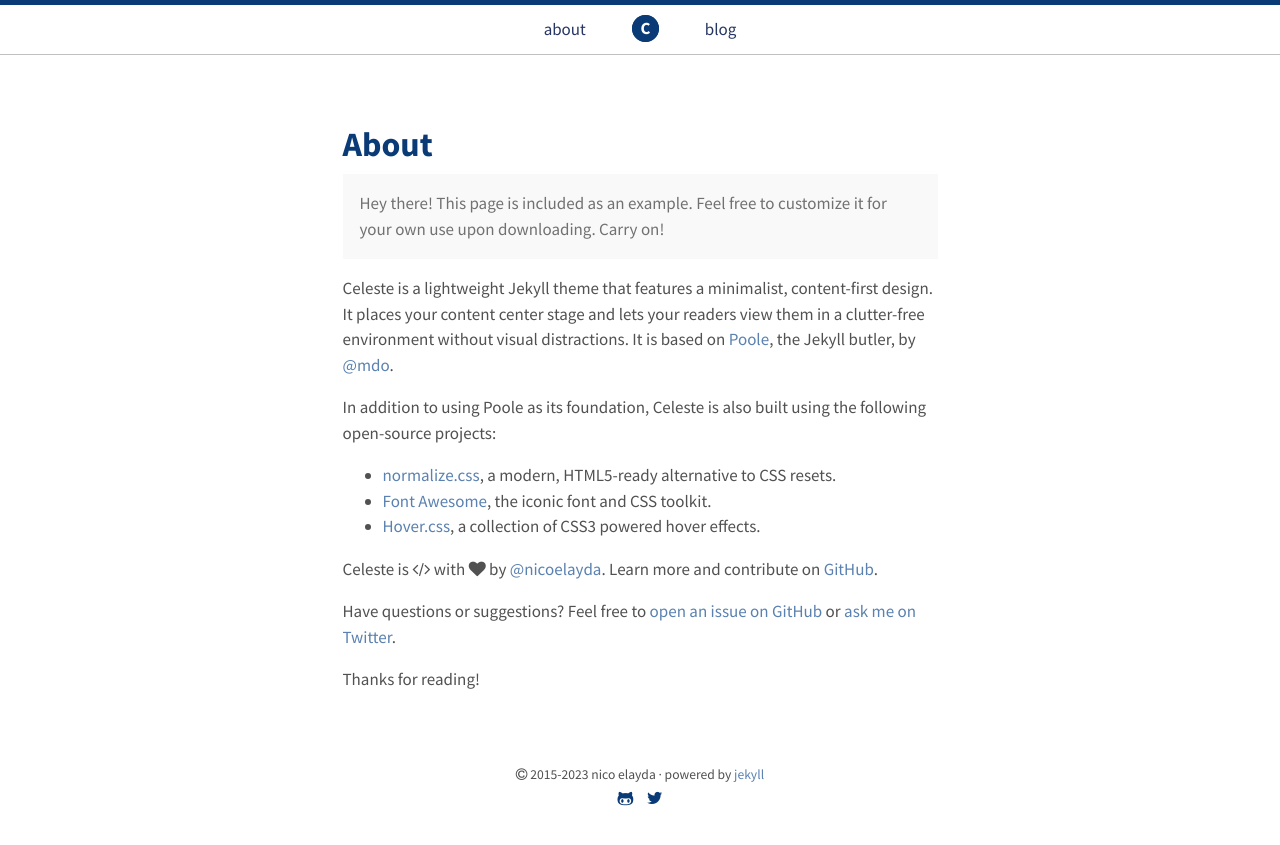
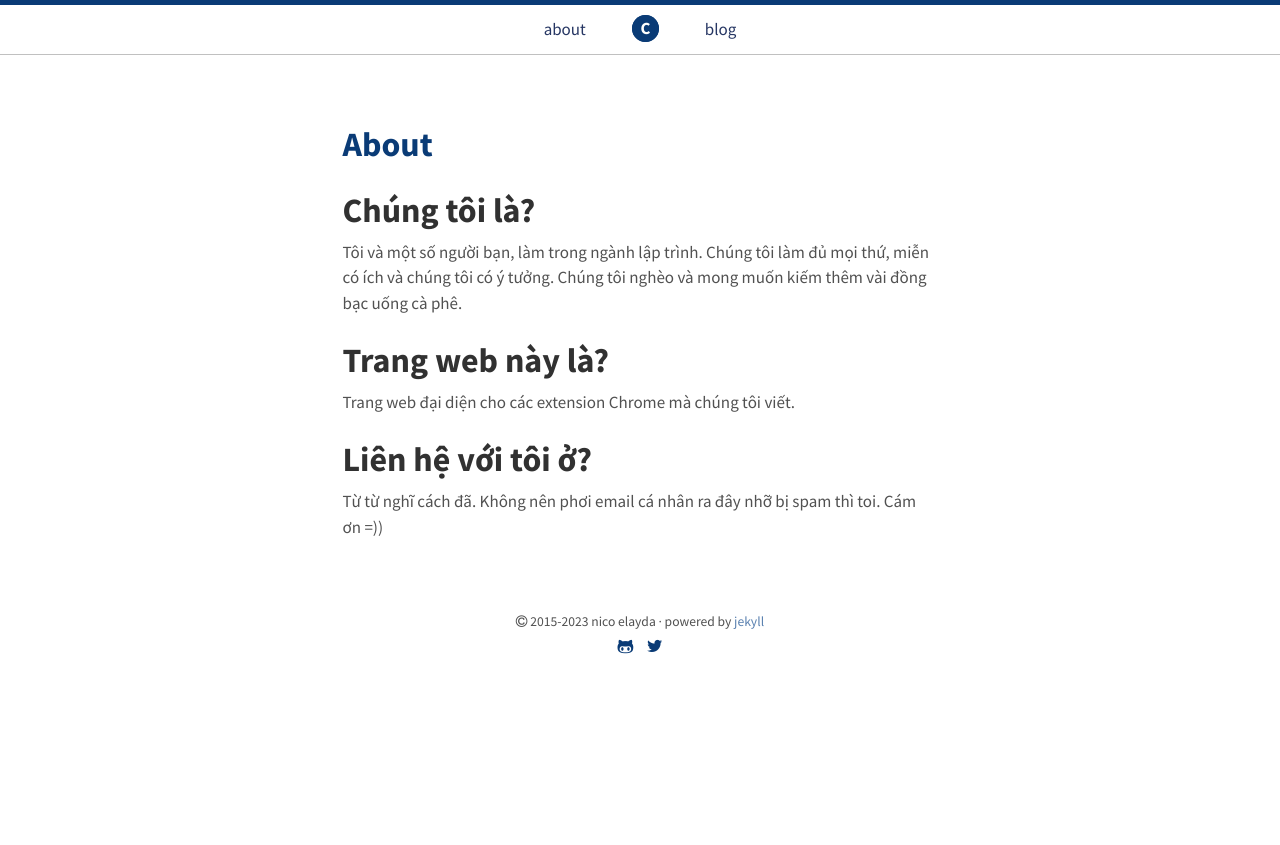
Before and after one commit to thanhtunguet/jira-reporter-docs, a Jekyll site: the page built from about.md, in a window 1280 px wide. Shown: the top 845 px of the page. Built offline with Jekyll 4.4.1, drawn with Linux system fonts in a browser that asks for light colours.

Commit message:
update about

```diff
--- a/about.md
+++ b/about.md
@@ -3,20 +3,16 @@
 title: About
 ---
 
-<p class="message">
-  Hey there! This page is included as an example. Feel free to customize it for your own use upon downloading. Carry on!
-</p>
+# Chúng tôi là?
 
-Celeste is a lightweight Jekyll theme that features a minimalist, content-first design. It places your content center stage and lets your readers view them in a clutter-free environment without visual distractions. It is based on [Poole](https://github.com/poole/poole), the Jekyll butler, by [@mdo](https://twitter.com/mdo).
+Tôi và một số người bạn, làm trong ngành lập trình.
+Chúng tôi làm đủ mọi thứ, miễn có ích và chúng tôi có ý tưởng.
+Chúng tôi nghèo và mong muốn kiếm thêm vài đồng bạc uống cà phê.
 
-In addition to using Poole as its foundation, Celeste is also built using the following open-source projects:
+# Trang web này là?
 
-* [normalize.css](http://necolas.github.io/normalize.css/), a modern, HTML5-ready alternative to CSS resets.
-* [Font Awesome](https://fontawesome.com/v4.7.0/), the iconic font and CSS toolkit.
-* [Hover.css](http://ianlunn.github.io/Hover/), a collection of CSS3 powered hover effects.
+Trang web đại diện cho các extension Chrome mà chúng tôi viết.
 
-Celeste is <i class="fa fa-code"></i> with <i class="fa fa-heart"></i> by [@nicoelayda](https://github.com/nicoelayda). Learn more and contribute on [GitHub](https://github.com/nicoelayda/celeste).
+# Liên hệ với tôi ở?
 
-Have questions or suggestions? Feel free to [open an issue on GitHub](https://github.com/nicoelayda/celeste/issues/new) or [ask me on Twitter](https://twitter.com/nicoelayda).
-
-Thanks for reading!
+Từ từ nghĩ cách đã. Không nên phơi email cá nhân ra đây nhỡ bị spam thì toi. Cám ơn =))
```
